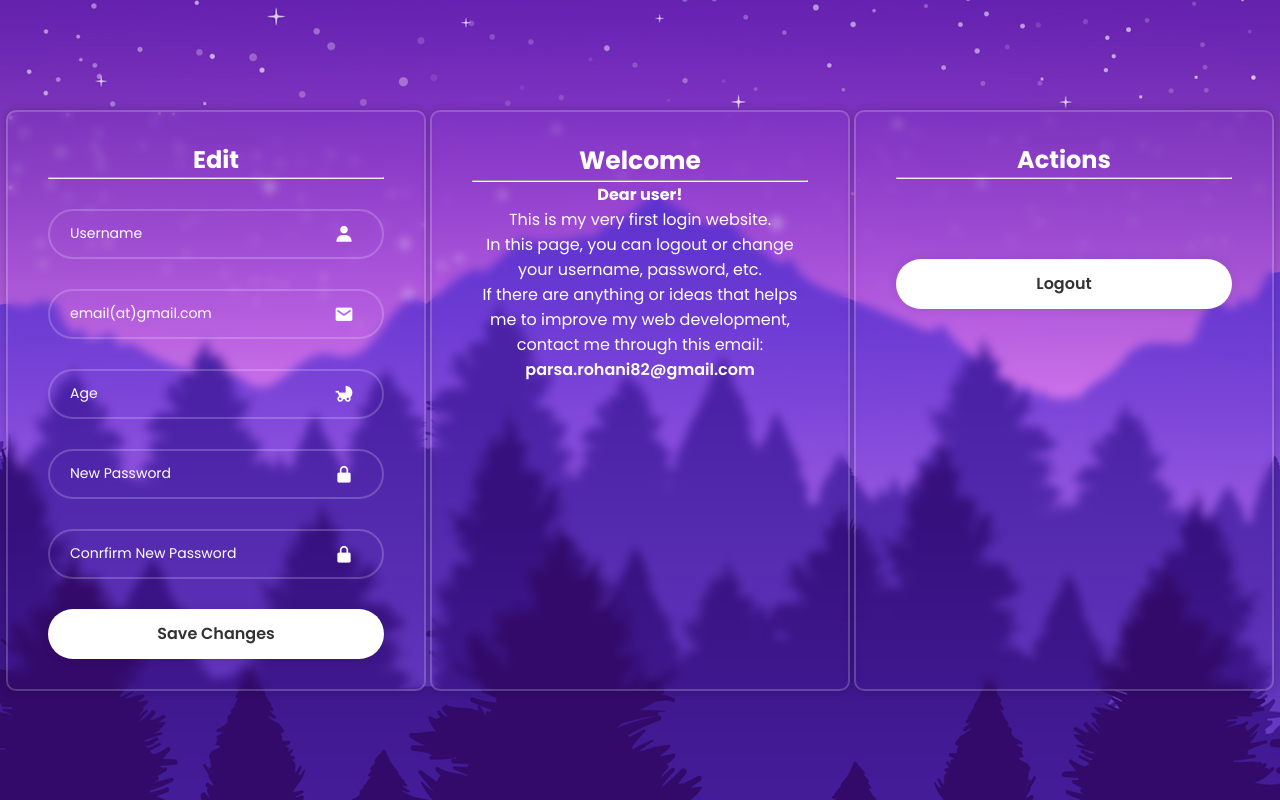
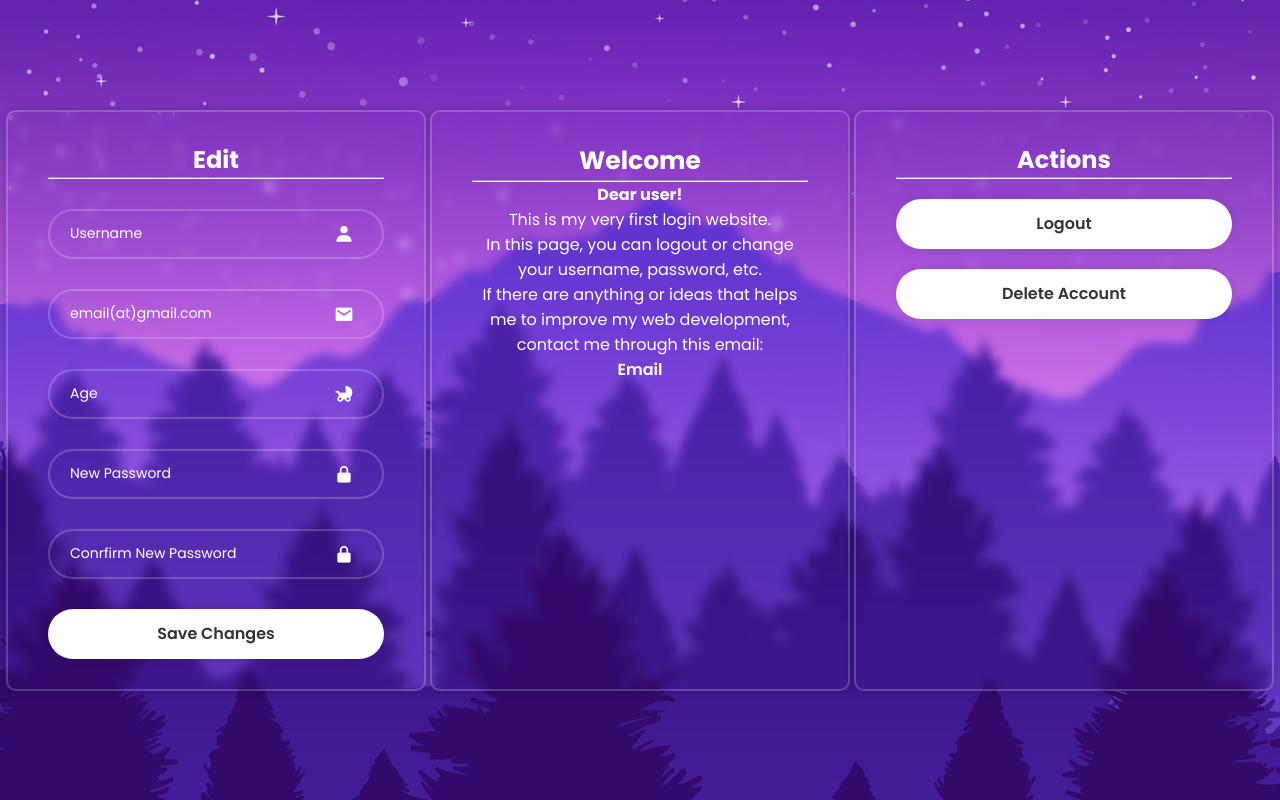
Before and after one commit to Pr8222/My-websites, a website: page Login/FrontEnd/HTML/dashboard.html in a window 1280 px wide. Drawn offline with nearby package versions, Linux system fonts and the light colour scheme.

Commit message:
Did some functions in the userPage and Changed it's name to dashboard.

```diff
--- a/Login/FrontEnd/CSS/dashboard.css
+++ b/Login/FrontEnd/CSS/dashboard.css
@@ -104,6 +104,6 @@ hr {
     font-weight: 600;
 }
 
-#logoutBtn {
-    margin-top: 5rem;
+#actions .btn {
+    margin-top: 20px;
 }
--- a/Login/FrontEnd/HTML/userPage.html
+++ b/Login/FrontEnd/HTML/dashboard.html
@@ -12,7 +12,7 @@
 
 <body>
     <div class="row">
-        <div class="wrapper">
+        <div class="wrapper" id="editUser">
             <form action="">
                 <h2>Edit</h2>
                 <hr>
@@ -49,13 +49,14 @@
                In this page, you can logout or change your username, password, etc.<br>
                If there are anything or ideas that helps me to improve my web development,
                contact me through this email:<br>
-               <a href="">parsa.rohani82@gmail.com</a>
+               <a href="https://mail.google.com/mail/?view=cm&fs=1&to=parsa.rohani82@gmail.com&su=Hello&body=Hey there Parsa." target="_blank">Email</a>
             </p>
         </div>
-        <div class="wrapper">
+        <div class="wrapper" id="actions">
             <h2>Actions</h2>
             <hr>
             <button id="logoutBtn" class="btn">Logout</button>
+            <button id="deleteBtn" class="btn">Delete Account</button>
         </div>
     </div>
 </body>
```
